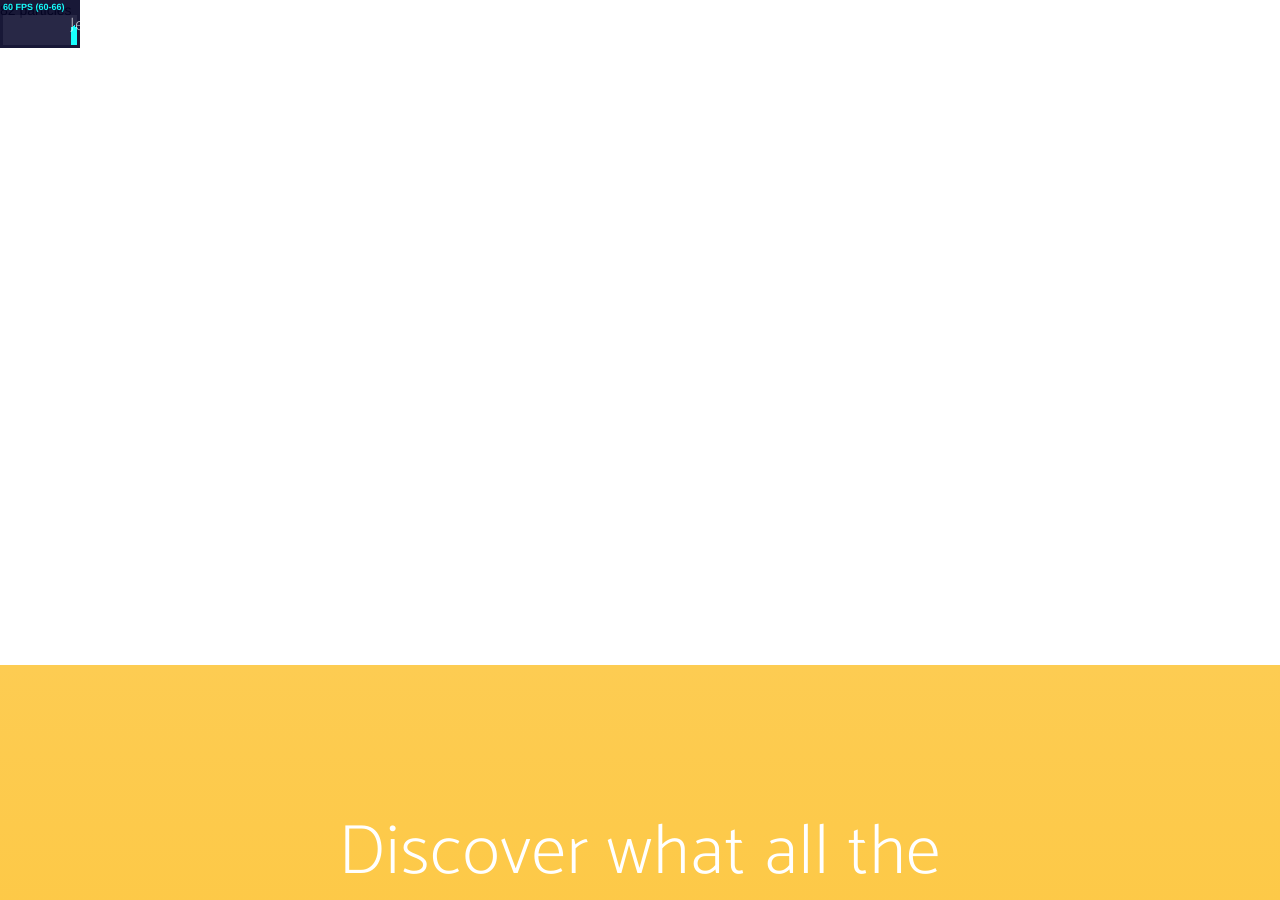
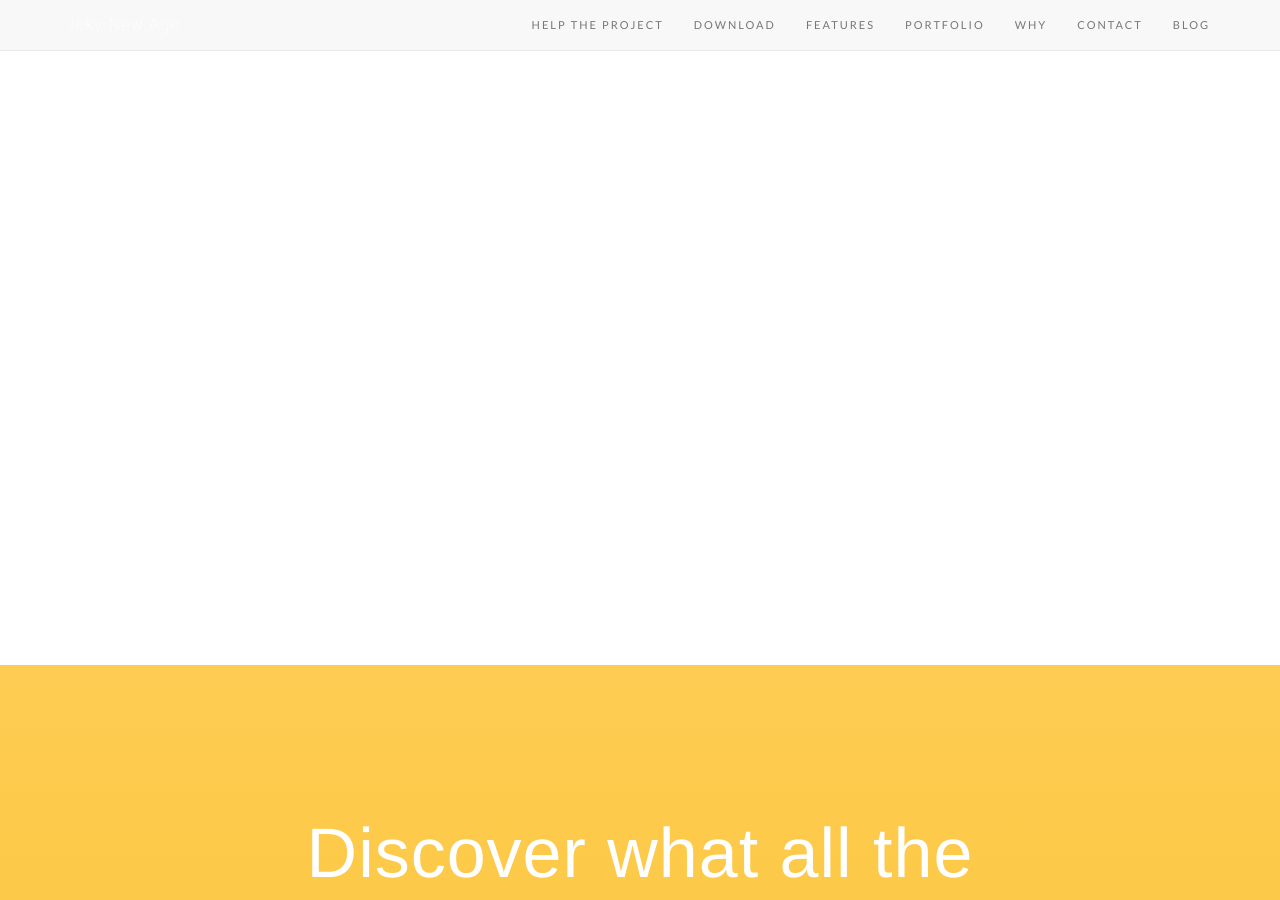
Before and after one commit to charlest7/adanamanya.github.io, a Jekyll site: the page built from index.html, in a window 1280 px wide and 900 px high. Built offline with Jekyll 4.4.1, drawn with Linux system fonts in a browser that asks for light colours; nearby versions of some CDN libraries; some web fonts are replaced; the list of posts is cut into pages by our own code.

Commit message:
Update header.html

```diff
--- a/_includes/header.html
+++ b/_includes/header.html
@@ -6,7 +6,8 @@
   <meta name="description" content="particles.js is a lightweight JavaScript library for creating particles.">
   <meta name="author" content="Vincent Garreau" />
   <meta name="viewport" content="width=device-width, initial-scale=1.0, minimum-scale=1.0, maximum-scale=1.0, user-scalable=no">
-  <link rel="stylesheet" media="screen" href="css/style.css">
+<!-- Bootstrap Core CSS -->
+    <link rel="stylesheet" href="/vendor/bootstrap/css/bootstrap.min.css" type="text/css">
 </head>
 <body>
 
```
